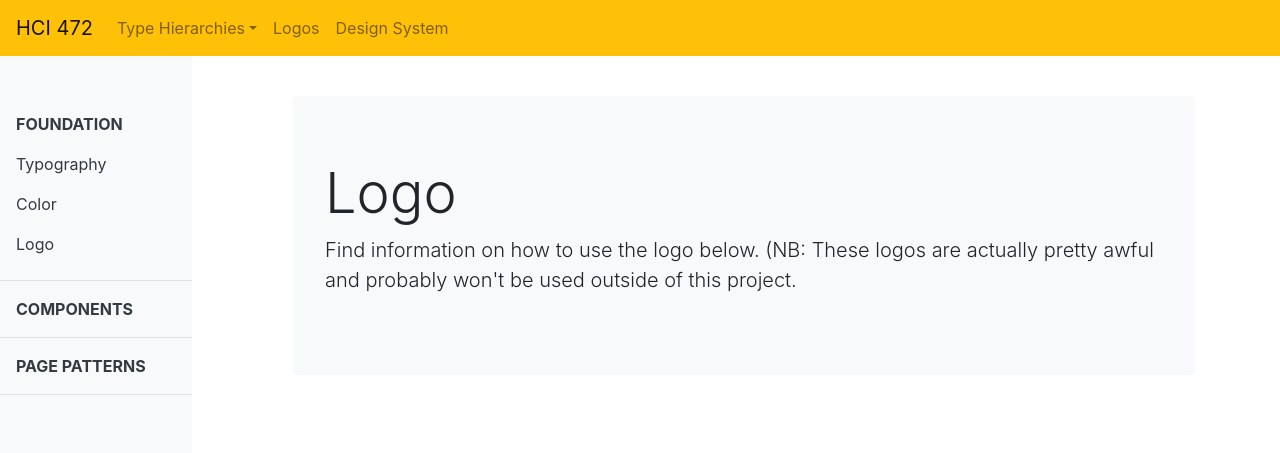
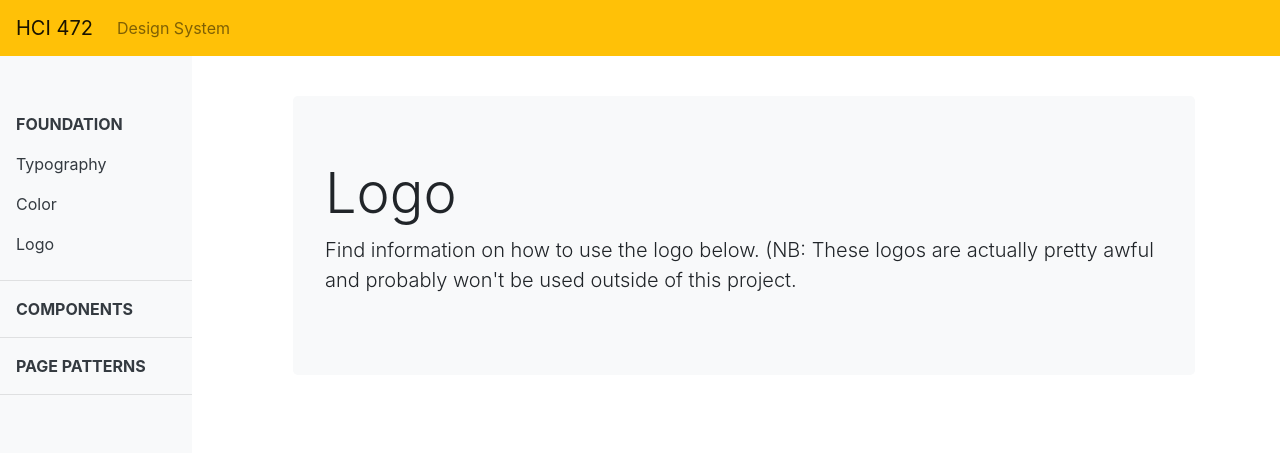
Before and after one commit to futurepraxis/hci472, a plain HTML site: page design-system/logo.html in a window 1280 px wide. Shown: the top 453 px of the page. Drawn offline with nearby package versions, Linux system fonts and the light colour scheme; a web font is replaced by a local one.

Commit message:
Updated design system

```diff
--- a/design-system/logo.html
+++ b/design-system/logo.html
@@ -21,7 +21,7 @@
           <div class="collapse navbar-collapse" id="navbarsExampleDefault">
             <ul class="navbar-nav mr-auto">
               <li class="nav-item dropdown">
-                <a class="nav-link dropdown-toggle" href="#" id="dropdown01" data-toggle="dropdown" aria-haspopup="true" aria-expanded="false">Type Hierarchies</a>
+                <!-- <a class="nav-link dropdown-toggle" href="#" id="dropdown01" data-toggle="dropdown" aria-haspopup="true" aria-expanded="false">Type Hierarchies</a>
                 <div class="dropdown-menu" aria-labelledby="dropdown01">
                   <a class="dropdown-item" href="../type/">Introduction</a>
                   <a class="dropdown-item" href="../type/hierarchy1.html">One</a>
@@ -31,7 +31,7 @@
               </li>
               <li class="nav-item">
                 <a class="nav-link" href="../logos/index.html">Logos</a>
-              </li>
+              </li> -->
               <li class="nav-item">
                   <a class="nav-link" href="../design-system">Design System</a>
               </li>
```
Also changed, not shown: design-system/accordians.html (+10 -6 lines), design-system/buttons.html (+2 -2 lines), design-system/cards.html (+2 -2 lines), design-system/color.html (+2 -2 lines), design-system/home-pattern.html (+2 -2 lines), design-system/images.html (+2 -2 lines), design-system/navigation.html (+2 -2 lines), design-system/portfolio-pattern.html (+2 -2 lines), design-system/typography.html (+2 -2 lines).
